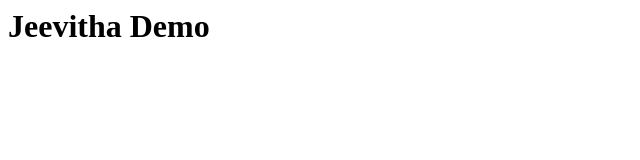
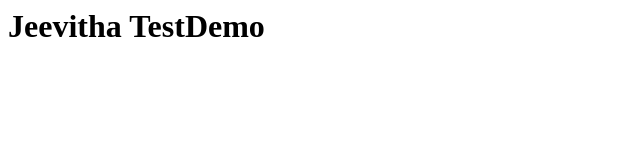
Before and after one commit to JeevithaSaran/Portfolio, a plain HTML site: page Index.html in a window 1280 px wide. Shown: the whole page, without its empty margins (0-640 px from the left). Drawn offline with Linux system fonts and the light colour scheme.

Commit message:
renamed html file

```diff
--- a/Profile.html
+++ b/Index.html
@@ -2,7 +2,7 @@
     <script src="Demo.js"></script>
     <link href="Profile.css" rel="stylesheet"/>
     <body>
-        <h1> Jeevitha Demo</h1>
+        <h1> Jeevitha TestDemo</h1>
 
     </body>
 </head>
```
